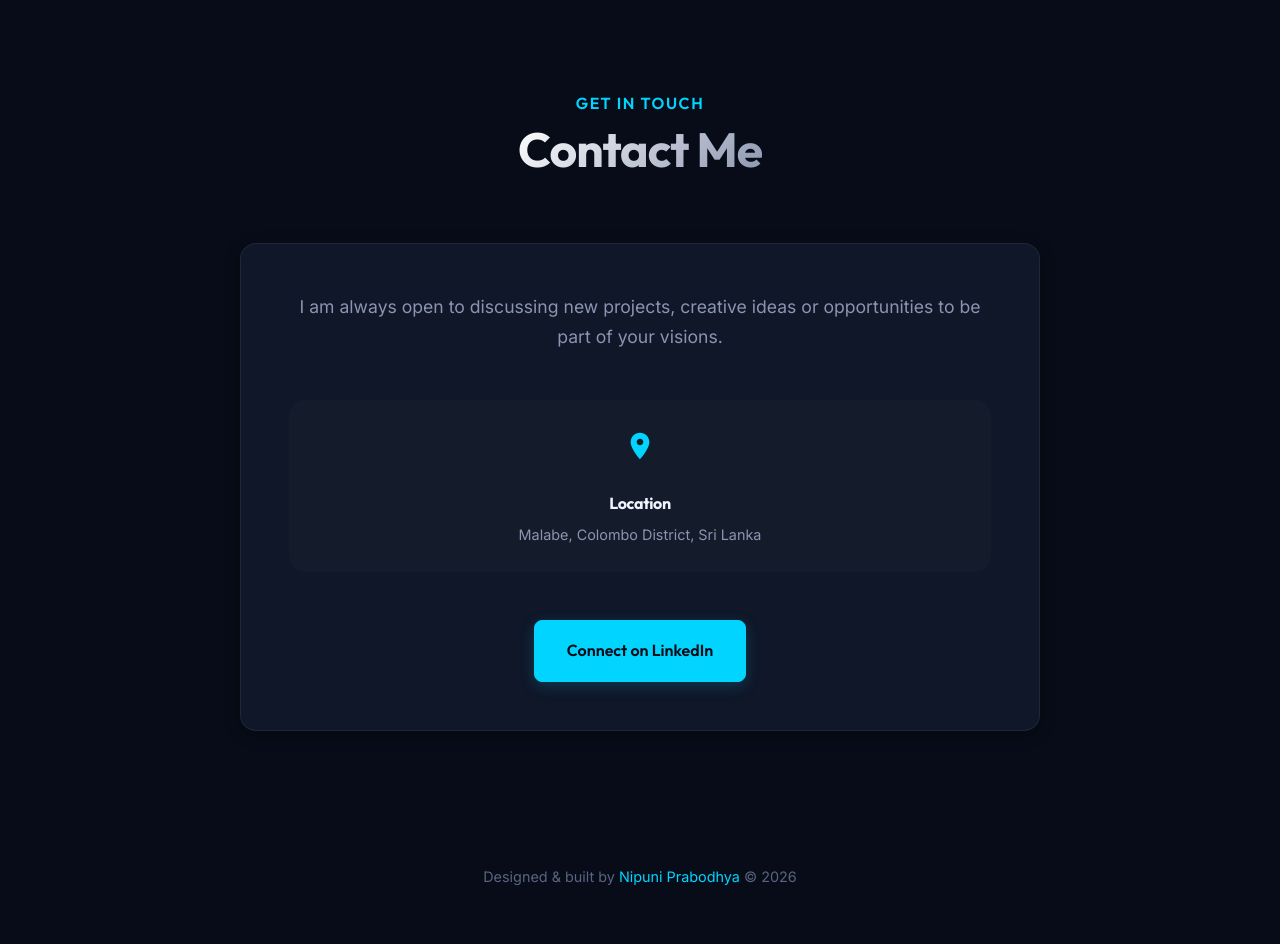
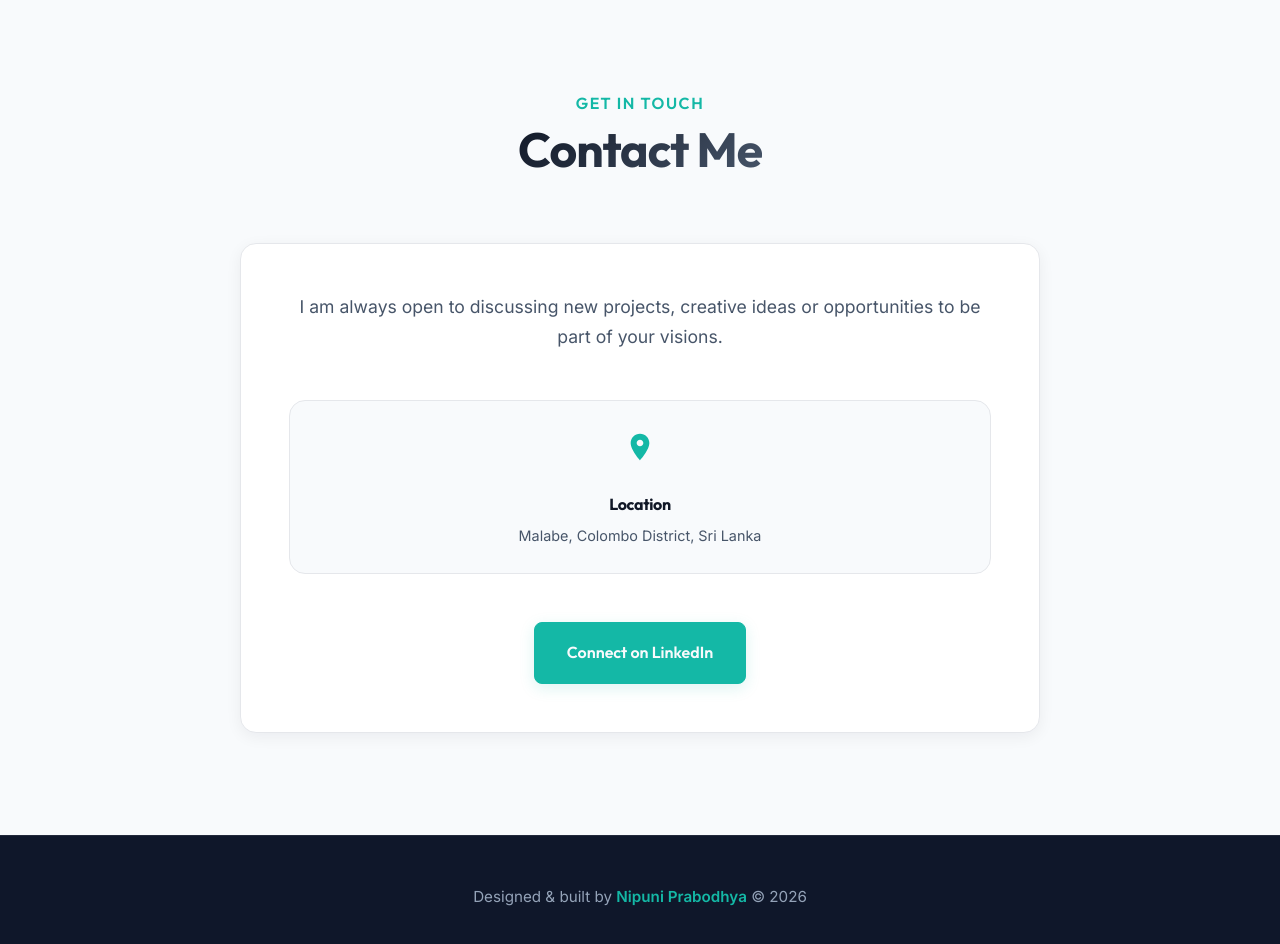
Before and after one commit to NipuniPrabodhya/Portfolio, a React app: page / in a window 1280 px wide. Shown: the part 6760-7704 px from the top of the page. Before the commit the page ends 7681 px from the top, so only its background shows below. Built offline with nearby package versions, Linux system fonts and the light colour scheme; the HTML template or start-up script is replaced by a standard one.

Commit message:
Update portfolio colors

```diff
--- a/src/App.jsx
+++ b/src/App.jsx
@@ -19,9 +19,16 @@ function App() {
       <Experience />
       <Education />
       <Contact />
-      <footer style={{ textAlign: 'center', padding: '2rem 0', color: 'var(--text-muted)', fontSize: '0.9rem' }}>
+      <footer style={{
+        textAlign: 'center',
+        padding: '3rem 0',
+        backgroundColor: 'var(--bg-secondary)',
+        color: '#94A3B8',
+        fontSize: '0.95rem',
+        borderTop: '1px solid rgba(255,255,255,0.08)'
+      }}>
         <p>
-          Designed &amp; built by <span style={{ color: 'var(--accent)' }}>Nipuni Prabodhya</span> &copy; {new Date().getFullYear()}
+          Designed &amp; built by <span style={{ color: 'var(--accent)', fontWeight: 600 }}>Nipuni Prabodhya</span> &copy; {new Date().getFullYear()}
         </p>
       </footer>
     </>
--- a/src/components/About.jsx
+++ b/src/components/About.jsx
@@ -25,7 +25,7 @@ function About() {
             { icon: '📚', title: 'Continuous Learning' },
             { icon: '📋', title: 'Project Coordination & Planning' }
           ].map(skill => (
-            <div key={skill.title} style={{ padding: '1.5rem', background: 'rgba(255,255,255,0.03)', borderRadius: 'var(--radius-md)', border: '1px solid var(--border)' }}>
+            <div key={skill.title} style={{ padding: '1.5rem', background: 'var(--bg-primary)', borderRadius: 'var(--radius-md)', border: '1px solid var(--border)' }}>
               <div style={{ fontSize: '2.5rem', marginBottom: '1rem' }}>{skill.icon}</div>
               <h4 style={{ color: 'var(--text-secondary)', fontSize: '1rem' }}>{skill.title}</h4>
             </div>
--- a/src/components/Contact.jsx
+++ b/src/components/Contact.jsx
@@ -12,7 +12,7 @@ function Contact() {
         </p>
 
         <div style={{ display: 'grid', gridTemplateColumns: 'repeat(auto-fit, minmax(200px, 1fr))', gap: '2rem', marginBottom: '3rem' }}>
-          <div style={{ padding: '1.5rem', background: 'rgba(255,255,255,0.02)', borderRadius: 'var(--radius-md)' }}>
+          <div style={{ padding: '1.5rem', background: 'var(--bg-primary)', borderRadius: 'var(--radius-md)', border: '1px solid var(--border)' }}>
             <div style={{ fontSize: '2rem', color: 'var(--accent)', marginBottom: '1rem' }}>
               <svg stroke="currentColor" fill="currentColor" strokeWidth="0" viewBox="0 0 24 24" height="1em" width="1em" xmlns="http://www.w3.org/2000/svg"><path d="M12 2C8.13 2 5 5.13 5 9c0 5.25 7 13 7 13s7-7.75 7-13c0-3.87-3.13-7-7-7zm0 9.5c-1.38 0-2.5-1.12-2.5-2.5s1.12-2.5 2.5-2.5 2.5 1.12 2.5 2.5-1.12 2.5-2.5 2.5z"></path></svg>
             </div>
--- a/src/components/Hero.jsx
+++ b/src/components/Hero.jsx
@@ -65,7 +65,7 @@ function Hero() {
                 }}
               />
             </div>
-            <div style={{ display: 'inline-flex', alignItems: 'center', gap: '0.5rem', background: 'rgba(255,255,255,0.05)', padding: '0.5rem 1rem', borderRadius: 'var(--radius-lg)', border: '1px solid var(--border)' }}>
+            <div style={{ display: 'inline-flex', alignItems: 'center', gap: '0.5rem', background: 'var(--bg-card)', padding: '0.5rem 1rem', borderRadius: 'var(--radius-lg)', border: '1px solid var(--border)' }}>
               <span style={{ width: '8px', height: '8px', borderRadius: '50%', background: 'var(--accent)', boxShadow: '0 0 10px var(--accent)' }}></span>
               <span style={{ fontSize: '0.85rem', fontWeight: 600, color: 'var(--text-secondary)' }}>Available for new opportunities</span>
             </div>
--- a/src/components/Navbar.jsx
+++ b/src/components/Navbar.jsx
@@ -23,10 +23,9 @@ function Navbar() {
       justifyContent: 'center',
       zIndex: 1000,
       transition: 'var(--transition)',
-      background: scrolled ? 'var(--bg-card)' : 'transparent',
-      backdropFilter: scrolled ? 'blur(12px)' : 'none',
-      borderBottom: scrolled ? '1px solid var(--border)' : '1px solid transparent',
-      boxShadow: scrolled ? 'var(--shadow-sm)' : 'none'
+      background: 'var(--bg-secondary)', // Always Deep Navy
+      borderBottom: '1px solid rgba(255,255,255,0.08)',
+      boxShadow: 'var(--shadow-sm)'
     }}>
       <div className="container" style={{ display: 'flex', justifyContent: 'center', alignItems: 'center' }}>
         <ul style={{ display: 'flex', gap: '2.5rem', margin: 0, padding: 0, listStyle: 'none' }}>
@@ -37,12 +36,12 @@ function Navbar() {
                 style={{
                   fontSize: '1.25rem',
                   fontWeight: 500,
-                  color: 'var(--text-secondary)',
+                  color: '#94A3B8', // Light slate gray for readability on Deep Navy
                   textDecoration: 'none',
                   transition: 'var(--transition)',
                 }}
                 onMouseOver={(e) => e.target.style.color = 'var(--accent)'}
-                onMouseOut={(e) => e.target.style.color = 'var(--text-secondary)'}
+                onMouseOut={(e) => e.target.style.color = '#94A3B8'}
               >
                 {item}
               </a>
--- a/src/index.css
+++ b/src/index.css
@@ -4,24 +4,24 @@
    Design Tokens
 ═══════════════════════════════════════ */
 :root {
-  --bg-primary:     #070c18;
-  --bg-secondary:   #0d1321;
-  --bg-card:        rgba(18, 27, 46, 0.80);
+  --bg-primary:     #F8FAFC; /* Soft Light Gray */
+  --bg-secondary:   #0F172A; /* Deep Navy */
+  --bg-card:        #FFFFFF; /* White */
 
-  --text-primary:   #f0f4ff;
-  --text-secondary: #8b95b0;
-  --text-muted:     #5a6480;
+  --text-primary:   #111827; /* Dark Charcoal */
+  --text-secondary: #475569; /* Steel Gray */
+  --text-muted:     #64748B; /* Muted text */
 
-  --accent:         #00d4ff;
-  --accent-2:       #7b5ea7;
-  --accent-glow:    rgba(0, 212, 255, 0.18);
+  --accent:         #14B8A6; /* Modern Teal */
+  --accent-2:       #0D9488; /* Teal Hover */
+  --accent-glow:    rgba(20, 184, 166, 0.15);
 
-  --border:         rgba(255, 255, 255, 0.07);
-  --border-hover:   rgba(0, 212, 255, 0.28);
+  --border:         #E5E7EB; /* Light Gray */
+  --border-hover:   rgba(20, 184, 166, 0.4);
 
-  --shadow-sm:      0 4px 16px rgba(0,0,0,0.30);
-  --shadow-md:      0 12px 40px rgba(0,0,0,0.45);
-  --shadow-lg:      0 24px 64px rgba(0,0,0,0.60);
+  --shadow-sm:      0 4px 16px rgba(15, 23, 42, 0.06);
+  --shadow-md:      0 12px 40px rgba(15, 23, 42, 0.12);
+  --shadow-lg:      0 24px 64px rgba(15, 23, 42, 0.18);
 
   --radius-sm:      8px;
   --radius-md:      16px;
@@ -102,7 +102,7 @@ ul { list-style: none; }
 .section-title {
   font-size: clamp(2rem, 4vw, 3rem);
   margin-bottom: 1rem;
-  background: linear-gradient(135deg, #fff 0%, var(--text-secondary) 100%);
+  background: linear-gradient(135deg, var(--text-primary) 0%, var(--text-secondary) 100%);
   -webkit-background-clip: text;
   -webkit-text-fill-color: transparent;
   display: inline-block;
```
